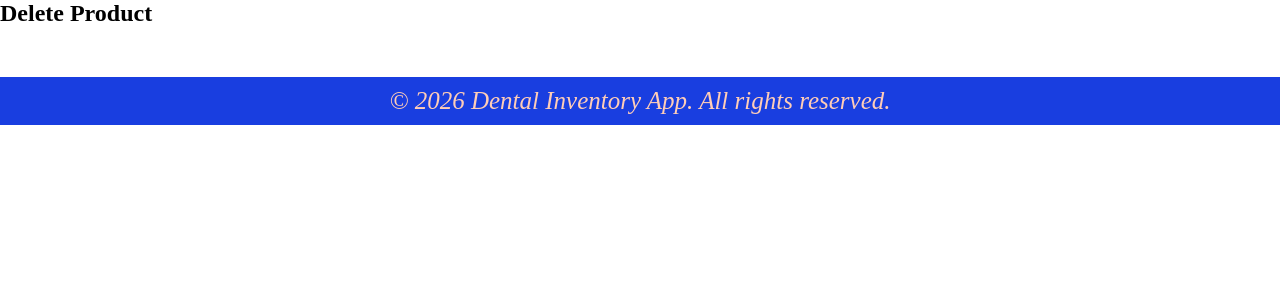
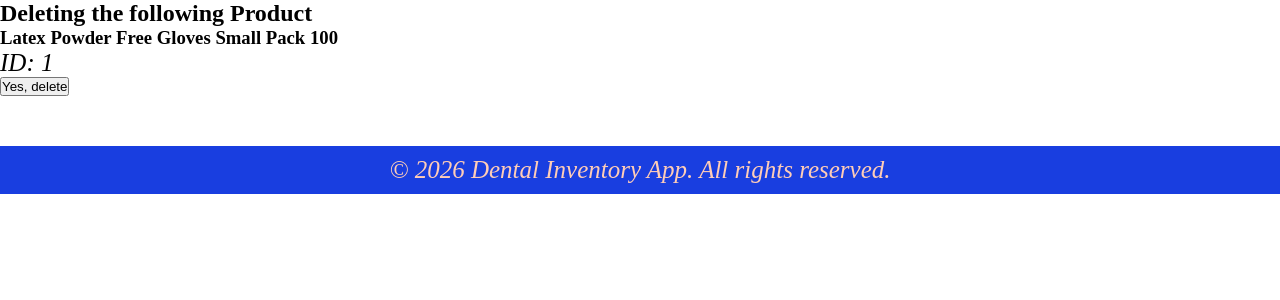
Before and after one commit to BacigalupoSofia/Flask_app_assessment, a Flask app: page /delete/1 in a window 1280 px wide. Shown: the part 200-500 px from the top of the page. Run offline with Flask 3, Linux system fonts and the light colour scheme.

Commit message:
Delete feature function added to the app

```diff
--- a/app.py
+++ b/app.py
@@ -29,9 +29,18 @@ def Add():
         return redirect(url_for('Stock'))
     return render_template('add.html')
 
-@app.route('/delete/<int:product_id>')
+@app.route('/delete/<int:product_id>', methods=['GET', 'POST'])
 def Delete(product_id):
-    return render_template('delete.html', products=products)
+    deleting = next((p for p in products if p['id'] == product_id), None)
+
+    if deleting is None:
+        return "Product not found", 404
+
+    if request.method == 'POST':
+        products.remove(deleting)
+        return redirect(url_for('Stock'))
+
+    return render_template('delete.html', deleting=deleting)
 
 
 @app.route('/info/<int:product_id>')
--- a/templates/delete.html
+++ b/templates/delete.html
@@ -1,6 +1,17 @@
 {% extends "base.html" %} {% block title %} Delete Product - Dental Inventory
 App {% endblock %} {% block content %}
 
-<h2>Delete Product</h2>
+<h2>Deleting the following Product</h2>
+
+<h3>{{ deleting.name }}</h3>
+<p>ID: {{ deleting.id }}</p>
+
+<form
+  method="POST"
+  action="{{ url_for('Delete', product_id=deleting.id) }}"
+  onsubmit="return confirm('Are you sure you want to delete this product?');"
+>
+  <button type="submit">Yes, delete</button>
+</form>
 
 {% endblock %}
```
